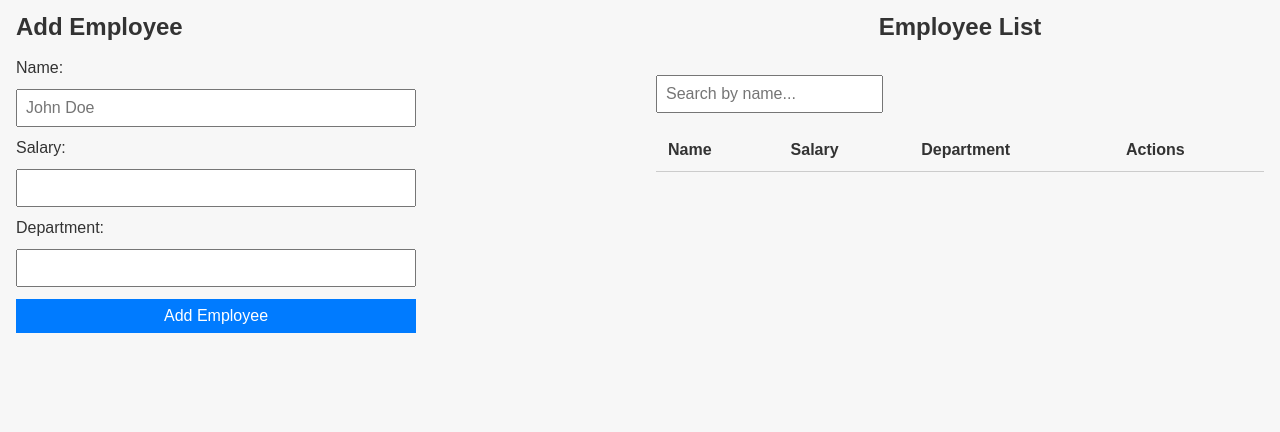
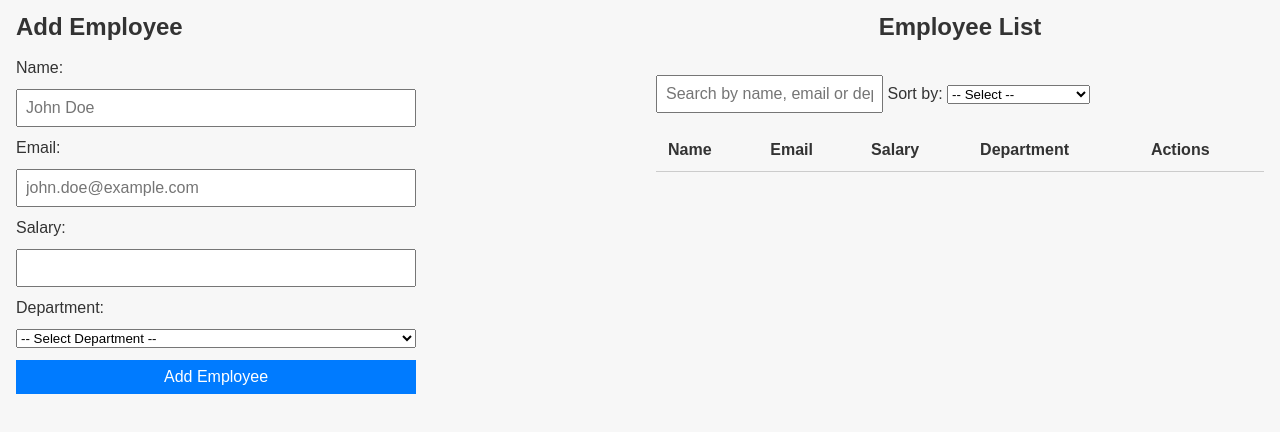
Before and after one commit to varunriyer/Employee-Payroll-App, a plain HTML site: page index.html in a window 1280 px wide. Shown: the part 56-488 px from the top of the page. Drawn offline with Linux system fonts and the light colour scheme.

Commit message:
Refactor index.html for improved structure and consistency in Employee Payroll App

```diff
--- a/index.html
+++ b/index.html
@@ -2,7 +2,7 @@
 <html lang="en">
 
 <head>
-    <title> EPA</title>
+    <title>EPA</title>
     <meta charset="UTF-8">
     <meta name="viewport" content="width=device-width, initial-scale=1.0">
     <link rel="stylesheet" href="./css/styles.css">
@@ -10,22 +10,34 @@
 
 <body>
     <header>
-        <h1> Employee Payroll App</h1>
+        <h1>Employee Payroll App</h1>
     </header>
 
     <main>
-        <!-- Form Selection -->
+        <!-- Form Section -->
         <section id="form-section">
             <h2>Add Employee</h2><br>
-            <form id="EmployeeForm">
-                <label for="name" id="name">Name:</label>
-                <input type="text" id="name" required placeholder="John Doe" />
+            <form id="employeeForm">
+                <label for="name">Name:</label>
+                <input type="text" id="name" name="name" required placeholder="John Doe" pattern="^[A-Za-z\s]{3,50}$"
+                    title="Name should be 3-50 characters long and contain only letters and spaces." />
 
-                <label for="salary" id="salary">Salary:</label>
-                <input type="number" id="salary" required />
+                <label for="email">Email:</label>
+                <input type="email" id="email" name="email" required placeholder="john.doe@example.com"
+                    pattern="^[^\s@]+@[^\s@]+\.[^\s@]+$" title="Enter a valid email address." />
 
-                <label for="department" id="department">Department:</label>
-                <input type="text" id="department" required />
+                <label for="salary">Salary:</label>
+                <input type="number" id="salary" name="salary" required min="1000" pattern="^[0-9]+$"
+                    title="Enter a valid salary (numeric only)." />
+
+                <label for="department">Department:</label>
+                <select id="department" name="department" required>
+                    <option value="">-- Select Department --</option>
+                    <option value="Engineering">Engineering</option>
+                    <option value="Marketing">Marketing</option>
+                    <option value="HR">HR</option>
+                    <option value="Finance">Finance</option>
+                </select>
 
                 <button type="submit">Add Employee</button>
             </form>
@@ -34,11 +46,20 @@
         <!-- Table Section -->
         <section id="table-section">
             <h2 id="el">Employee List</h2><br>
-            <input type="text" id="searchInput" placeholder="Search by name...">
+            <input type="text" id="searchInput" placeholder="Search by name, email or department...">
+
+            <label for="sortSelect">Sort by:</label>
+            <select id="sortSelect">
+                <option value="">-- Select --</option>
+                <option value="name">Name (A-Z)</option>
+                <option value="salary">Salary (Low to High)</option>
+            </select>
+
             <table id="employeeTable">
                 <thead>
                     <tr>
                         <th>Name</th>
+                        <th>Email</th>
                         <th>Salary</th>
                         <th>Department</th>
                         <th>Actions</th>
@@ -48,9 +69,10 @@
                     <!-- Employee rows will go here -->
                 </tbody>
             </table>
+        </section>
 
-        </section>
     </main>
+
     <script src="./js/app.js"></script>
 </body>
 
```
